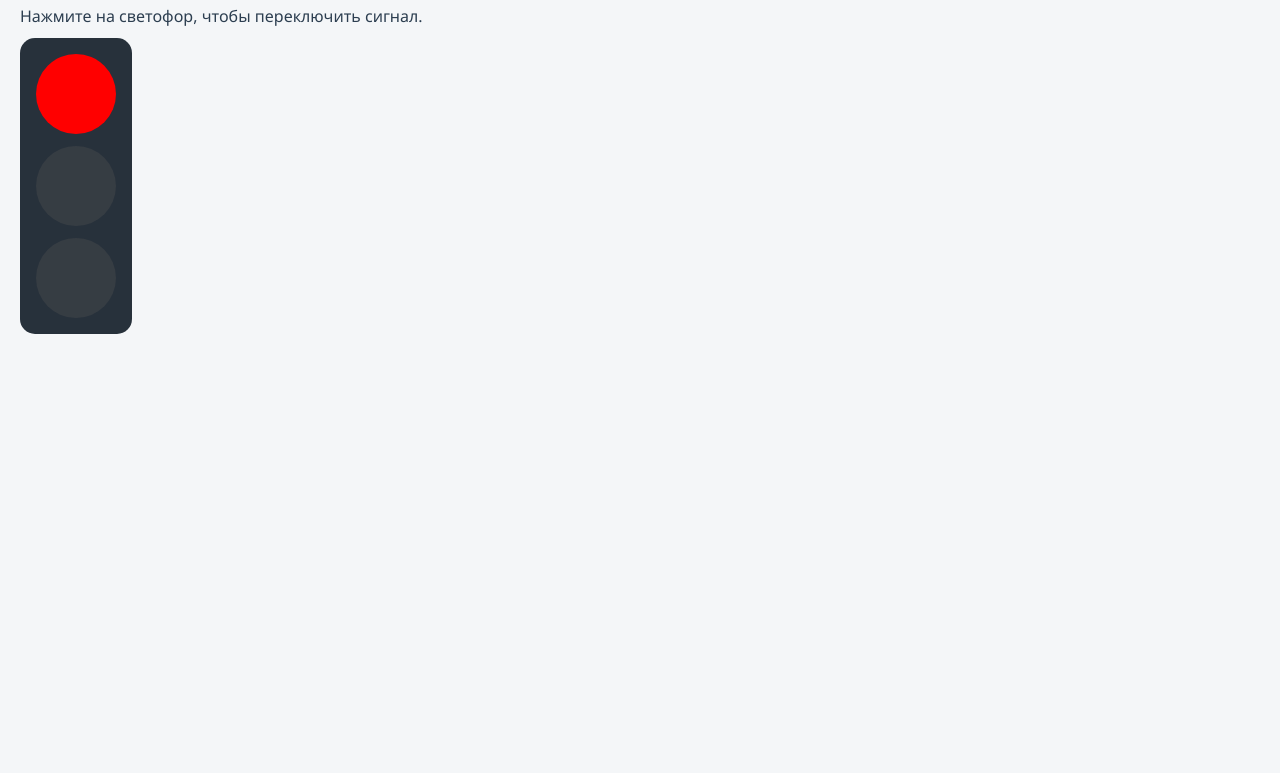
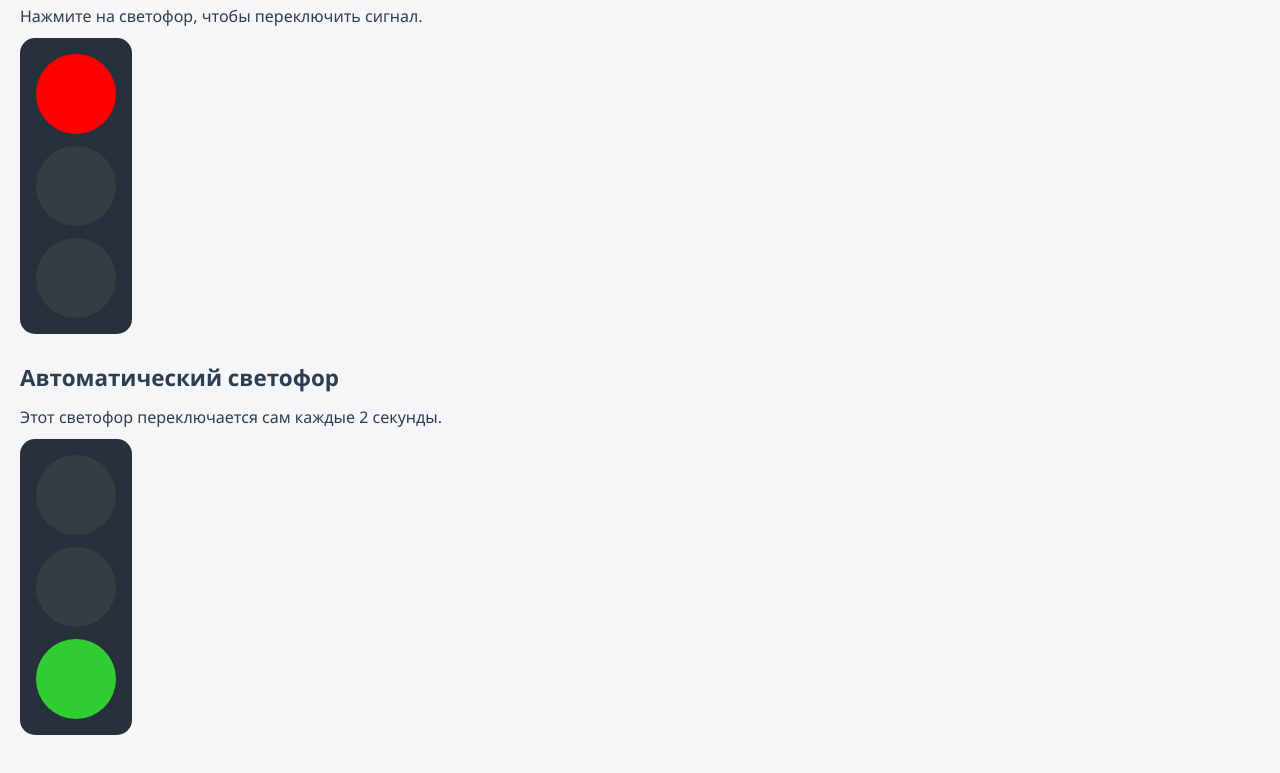
Before and after one commit to kirito135-sys/My_website, a plain HTML site: page svetofor.html in a window 1280 px wide. Shown: the part 195-968 px from the top of the page. Before the commit the page ends 800 px from the top, so only its background shows below. Drawn offline with Linux system fonts and the light colour scheme.

Commit message:
Добавить автоматический светофор каждые 2 секунды

```diff
--- a/svetofor.html
+++ b/svetofor.html
@@ -2,7 +2,7 @@
 <html lang="ru">
 <head>
   <title>Светофор</title>
-  <link rel="stylesheet" href="style.css?v=3">
+  <link rel="stylesheet" href="style.css?v=4">
 </head>
 <body>
   <div id="menu"><script src="menu.js"></script></div>
@@ -14,6 +14,15 @@
     <span class="lamp yellow"></span>
     <span class="lamp green"></span>
   </button>
+
+  <h2>Автоматический светофор</h2>
+  <p>Этот светофор переключается сам каждые 2 секунды.</p>
+  <div id="autoTraffic" class="traffic-light color0">
+    <span class="lamp red"></span>
+    <span class="lamp yellow"></span>
+    <span class="lamp green"></span>
+  </div>
+
   <script>
     let i = 0;
 
@@ -22,6 +31,16 @@
       if (i == 3) i = 0;
       document.getElementById("traffic").className = "traffic-light color" + i;
     }
+
+    let a = 0;
+
+    function autoSwitch() {
+      a++;
+      if (a == 3) a = 0;
+      document.getElementById("autoTraffic").className = "traffic-light color" + a;
+    }
+
+    setInterval(autoSwitch, 2000);
   </script>
 </body>
 </html>
```
